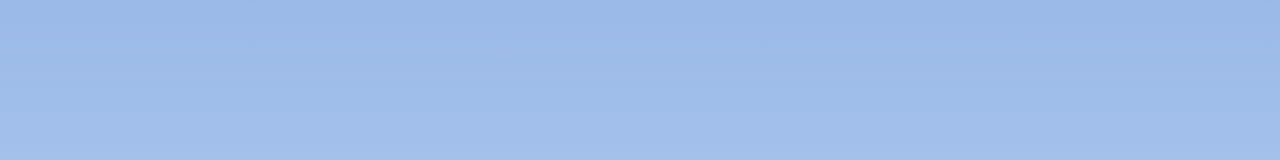
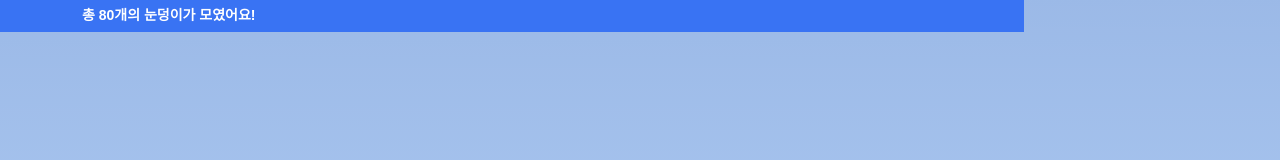
Before and after one commit to AlltimeWantedSexy/frontend, a React app: page /quiz in a window 1280 px wide. Shown: the top 160 px of the page. Built offline with nearby package versions, Linux system fonts and the light colour scheme.

Commit message:
[Feat] GameTopBar

```diff
--- /dev/null
+++ b/src/component/Game/GameTopBar/index.tsx
@@ -0,0 +1,16 @@
+import { GameTopBarContainer } from './style';
+
+interface Props {
+  snow: number;
+  totalSnow: number;
+}
+
+const GameTopBar: React.FC<Props> = ({ snow, totalSnow }: Props) => {
+  return (
+    <GameTopBarContainer snow={snow} totalSnow={totalSnow}>
+      <h4>총 {snow}개의 눈덩이가 모였어요!</h4>
+    </GameTopBarContainer>
+  );
+};
+
+export default GameTopBar;
--- /dev/null
+++ b/src/component/Game/GameTopBar/style.ts
@@ -0,0 +1,24 @@
+import styled from 'styled-components';
+
+import { Colors } from '@/utils/constant';
+
+interface Props {
+  snow: number;
+  totalSnow: number;
+}
+
+export const GameTopBarContainer = styled.div<Props>`
+  position: fixed;
+  display: flex;
+  align-items: center;
+  top: 0%;
+  left: 0%;
+  width: ${({ snow, totalSnow }) => 100 * (snow / totalSnow)}%;
+  height: 4%;
+  background-color: ${Colors.Blue};
+  h4 {
+    margin-left: 8%;
+    color: ${Colors.White};
+    font-weight: bold;
+  }
+`;
--- a/src/pages/QuizPage/index.tsx
+++ b/src/pages/QuizPage/index.tsx
@@ -1,11 +1,15 @@
 import Quiz from '@/component/Game/Quiz';
 import Background from '@/component/Background';
+import GameTopBar from '@/component/Game/GameTopBar';
+
 import { Layout } from './style';
 
 const QuizPage: React.FC = () => {
-  //Server get
+  //server get
+  //server get snow, totalSnow
   return (
     <Layout>
+      <GameTopBar snow={80} totalSnow={100} />
       <Quiz selectOptions={['yes', 'no', 'hihi', 'hii']} question="yes" />
       <Background />
     </Layout>
--- a/src/styles/global.ts
+++ b/src/styles/global.ts
@@ -11,6 +11,9 @@ export const TextStyles = {
   Headline2: css`
     font-size: 32px;
     line-height: 40px;
+  `,
+  Headline4: css`
+    font-size: 14px;
   `,
 };
 
@@ -41,6 +44,9 @@ const GlobalStyle = createGlobalStyle`
         h3{
             font-size: 1.17em;
         }
+        h4{
+            ${TextStyles.Headline4}
+        }
         ul, ol {
             display: block;
             list-style: disc outside none;
--- a/src/utils/constant.ts
+++ b/src/utils/constant.ts
@@ -1,4 +1,5 @@
 export const Colors = {
   Black: '#000000',
   White: '#ffffff',
+  Blue: '#3973F3',
 };
```
